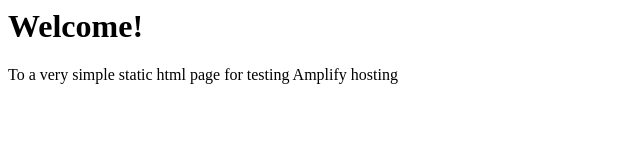
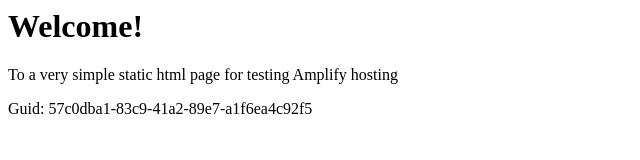
Before and after one commit to aws-aemilia-iad/Github-PR-Commit-Integration-Test-DoNotTouch-v1-preprod-us-east-1, a website: page src/index.html in a window 1280 px wide. Shown: the whole page, without its empty margins (0-640 px from the left). Drawn offline with Linux system fonts and the light colour scheme.

Commit message:
commit from integ tests

```diff
--- a/src/index.html
+++ b/src/index.html
@@ -1,3 +1,5 @@
+
+
 <html lang="en">
 
 <head>
@@ -10,6 +12,6 @@
 <body>
     <h1>Welcome!</h1>
     <p>To a very simple static html page for testing Amplify hosting</p>
-</body>
+    <p>Guid: 57c0dba1-83c9-41a2-89e7-a1f6ea4c92f5</p></body>
 
 </html>
```
